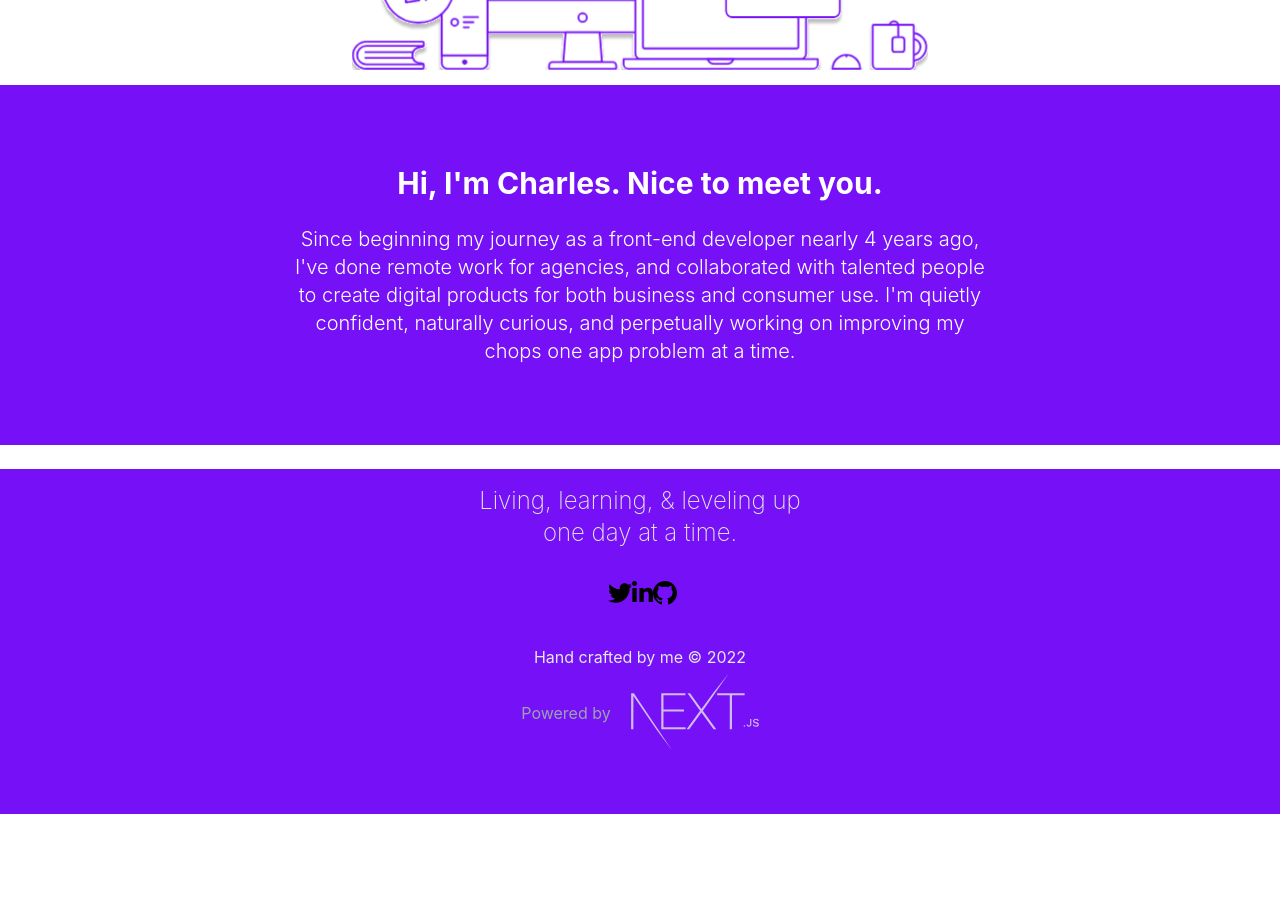
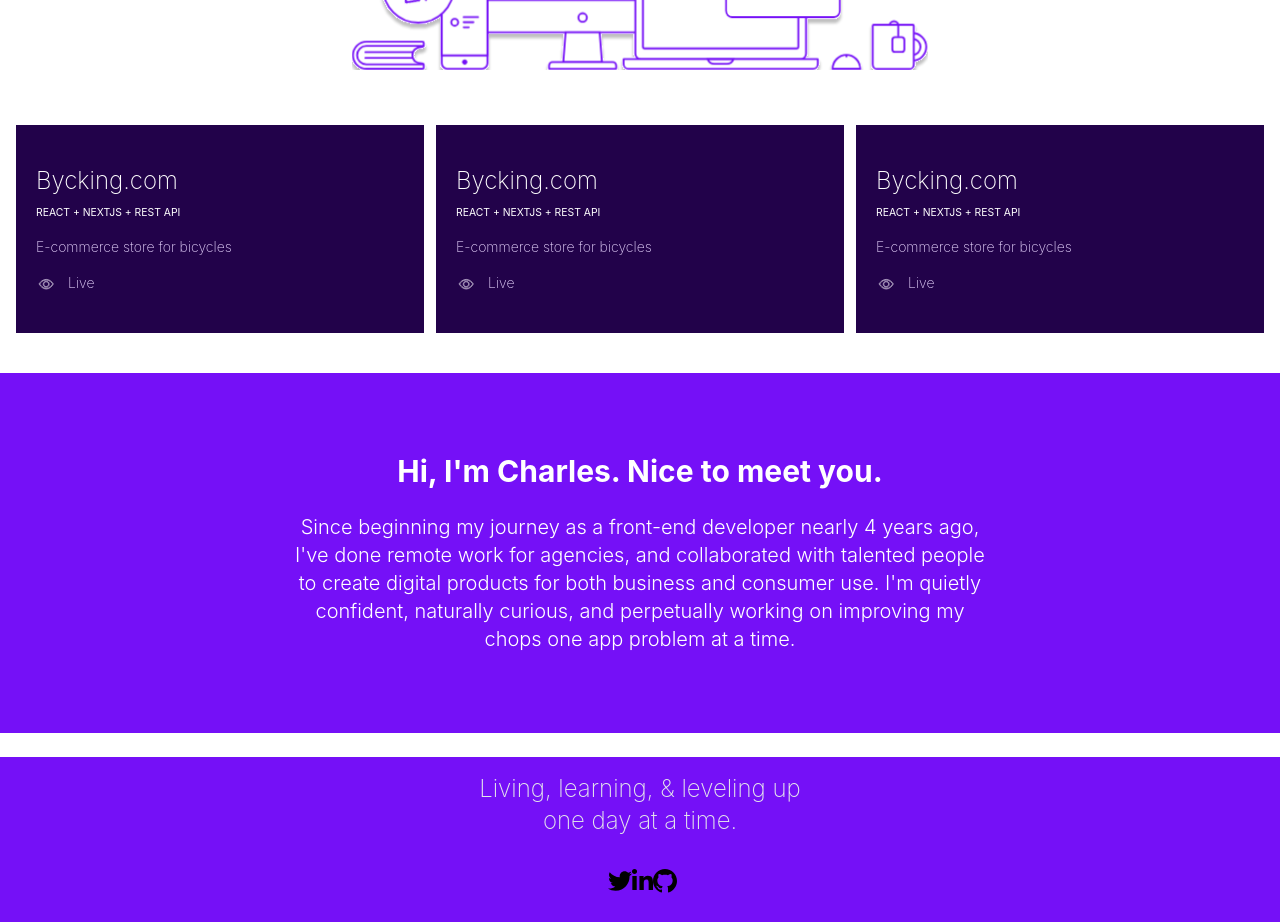
Before and after one commit to avoajaugochukwu/charlesavoaja.tech, a Next.js app: page / in a window 1280 px wide. Shown: the part 800-1722 px from the top of the page. Before the commit the page ends 1614 px from the top, so only its background shows below. Built offline with nearby package versions, Linux system fonts and the light colour scheme.

Commit message:
Added mdx for posts

```diff
--- a/components/Layout/Header.js
+++ b/components/Layout/Header.js
@@ -1,34 +1,61 @@
-import React from 'react'
+import React from "react";
 import Link from "next/link";
+import Head from "next/head";
 
 function Header() {
   return (
     <>
+      <Head>
+        <title>
+          charlesavoaja | Front end developer, writer and mentor | blog
+        </title>
+        <meta
+          name="description"
+          content="charlesavoaja | Front end developer, writer and mentor | blog"
+        />
+        <link rel="icon" href="/favicon.ico" />
+      </Head>
       <nav className="bg-white py-2 md:py-4">
         <div className="container px-4 mx-auto flex items-center justify-between">
           <div className="mt-3">
             <Link href="/">
-              <a className="font-bold text-xl text-[#7510f7] hover:text-[#a462fa]">charles avoaja</a>
+              <a className="font-bold text-xl text-[#7510f7] hover:text-[#a462fa]">
+                charles avoaja
+              </a>
             </Link>
           </div>
           {/* ------ */}
           <div className="flex mt-3" id="navbar-collapse">
             <Link href="/blog">
-              <a className=" p-2 lg:px-4 md:mx-2 text-[#7510f7] hover:bg-gray-200">Blog</a>
+              <a className=" p-2 lg:px-4 md:mx-2 text-[#7510f7] hover:bg-gray-200">
+                Blog
+              </a>
             </Link>
 
-            <a href="https://github.com/avoajaugochukwu" className=" p-2 lg:px-4 md:mx-2 text-[#7510f7] hover:bg-gray-200">Github</a>
+            <a
+              href="https://github.com/avoajaugochukwu"
+              className=" p-2 lg:px-4 md:mx-2 text-[#7510f7] hover:bg-gray-200"
+            >
+              Github
+            </a>
 
             <Link href="/content">
-              <a className="p-2 lg:px-4 md:mx-2 text-[#7510f7] hover:bg-gray-200">Content</a>
+              <a className="p-2 lg:px-4 md:mx-2 text-[#7510f7] hover:bg-gray-200">
+                Content
+              </a>
             </Link>
 
-            <a href="https://read.cv/ugo" className="p-2 lg:px-4 md:mx-2 text-[#7510f7] hover:bg-gray-200">Resume</a>
+            <a
+              href="https://read.cv/ugo"
+              className="p-2 lg:px-4 md:mx-2 text-[#7510f7] hover:bg-gray-200"
+            >
+              Resume
+            </a>
           </div>
         </div>
       </nav>
     </>
-  )
+  );
 }
 
-export default Header
+export default Header;
--- a/package.json
+++ b/package.json
@@ -12,6 +12,7 @@
     "@mdx-js/loader": "^2.0.0",
     "@mdx-js/react": "^2.0.0",
     "@next/mdx": "^12.1.0",
+    "framer-motion": "^6.2.7",
     "glob": "^7.2.0",
     "gray-matter": "^4.0.3",
     "next": "12.1.0",
--- a/pages/index.js
+++ b/pages/index.js
@@ -1,7 +1,4 @@
-import Head from "next/head";
-import Image from "next/image";
 import GeneralLayout from "../components/GeneralLayout";
-import styles from "../styles/Home.module.css";
 import Home from '../screens/Home';
 
 export default function Index() {
--- /dev/null
+++ b/screens/Home/Portfolio/Box.js
@@ -0,0 +1,37 @@
+/* eslint-disable @next/next/no-img-element */
+import React from "react";
+import { motion } from "framer-motion";
+
+const Box = ({ title, byline, link }) => {
+  return (
+    <motion.div
+      whileHover={{ scale: 1.06 }}
+      className="w-full sm:w-1/3 bg-[#22024a] h-52 px-5 py-10 text-left hover:border hover:border-[#a561fb]"
+    >
+      <h3 className="font-extralight text-2xl text-white">Bycking.com</h3>
+      <p className="  text-[0.65rem] text-white py-2">{title}</p>
+      <p className="font-extralight pt-2 text-sm text-[#e7d5fe]">{byline}</p>
+      <div className="flex mt-4">
+        <div className="mt-1">
+          <svg
+            width="24"
+            height="24"
+            viewBox="0 0 30 40"
+            xmlns="http://www.w3.org/2000/svg"
+            stroke="#e7d5fe"
+            fillRule="evenodd"
+            clipRule="evenodd"
+          >
+            <path d="M12.01 20c-5.065 0-9.586-4.211-12.01-8.424 2.418-4.103 6.943-7.576 12.01-7.576 5.135 0 9.635 3.453 11.999 7.564-2.241 4.43-6.726 8.436-11.999 8.436zm-10.842-8.416c.843 1.331 5.018 7.416 10.842 7.416 6.305 0 10.112-6.103 10.851-7.405-.772-1.198-4.606-6.595-10.851-6.595-6.116 0-10.025 5.355-10.842 6.584zm10.832-4.584c2.76 0 5 2.24 5 5s-2.24 5-5 5-5-2.24-5-5 2.24-5 5-5zm0 1c2.208 0 4 1.792 4 4s-1.792 4-4 4-4-1.792-4-4 1.792-4 4-4z" />
+          </svg>
+        </div>
+
+        <p className="ml-2 font-extralight text-sm text-[#e7d5fe] hover:text-white hover:cursor-pointer">
+          <a href={link}>Live</a>
+        </p>
+      </div>
+    </motion.div>
+  );
+};
+
+export default Box;
--- /dev/null
+++ b/screens/Home/Portfolio/index.js
@@ -0,0 +1,30 @@
+/* eslint-disable @next/next/no-img-element */
+import React from "react";
+import Box from "./Box";
+
+const index = () => {
+  return (
+    <div className="my-10 mx-4">
+      <div className="flex flex-col sm:flex-row gap-3">
+        <Box
+          title="REACT + NEXTJS + REST API"
+          byline="E-commerce store for bicycles"
+          link="https://www.bycking.com/"
+        />
+
+        <Box
+          title="REACT + NEXTJS + REST API"
+          byline="E-commerce store for bicycles"
+          link="https://www.bycking.com/"
+        />
+        <Box
+          title="REACT + NEXTJS + REST API"
+          byline="E-commerce store for bicycles"
+          link="https://www.bycking.com/"
+        />
+      </div>
+    </div>
+  );
+};
+
+export default index;
--- a/screens/Home/index.js
+++ b/screens/Home/index.js
@@ -1,7 +1,8 @@
-import React from 'react'
-import Image from 'next/image'
-import HeroSVG from './HeroSVG'
-
+import React from "react";
+import Image from "next/image";
+import HeroSVG from "./HeroSVG";
+import Portfolio from "./Portfolio";
+import { motion } from "framer-motion";
 
 const index = () => {
   return (
@@ -18,7 +19,10 @@ const index = () => {
       {/*  */}
       <Image src="/ca-avatar.svg" width={250} height={250} alt="my avatar" />
       {/*  */}
+
       <HeroSVG />
+
+      <Portfolio />
       {/*  */}
       <div
         className="text-white w-full bg-gradient-to-r py-20  md:px-72 px-4"
@@ -31,16 +35,15 @@ const index = () => {
           {/*  */}
           <p className="mt-6 text-xl font-light">
             Since beginning my journey as a front-end developer nearly 4 years
-              ago, I&apos;ve done remote work for agencies, and collaborated
-              with talented people to create digital products for both business
-              and consumer use. I&apos;m quietly confident, naturally curious,
-              and perpetually working on improving my chops one app problem at a
-              time.
+            ago, I&apos;ve done remote work for agencies, and collaborated with
+            talented people to create digital products for both business and
+            consumer use. I&apos;m quietly confident, naturally curious, and
+            perpetually working on improving my chops one app problem at a time.
           </p>
         </div>
       </div>
     </div>
-  )
-}
+  );
+};
 
-export default index
+export default index;
```
Also changed, not shown: public/svg/white-eye.svg (added), 1 other file (tests, documents, lock files or other folders). Lines whose indentation alone changed are shown as unchanged.
